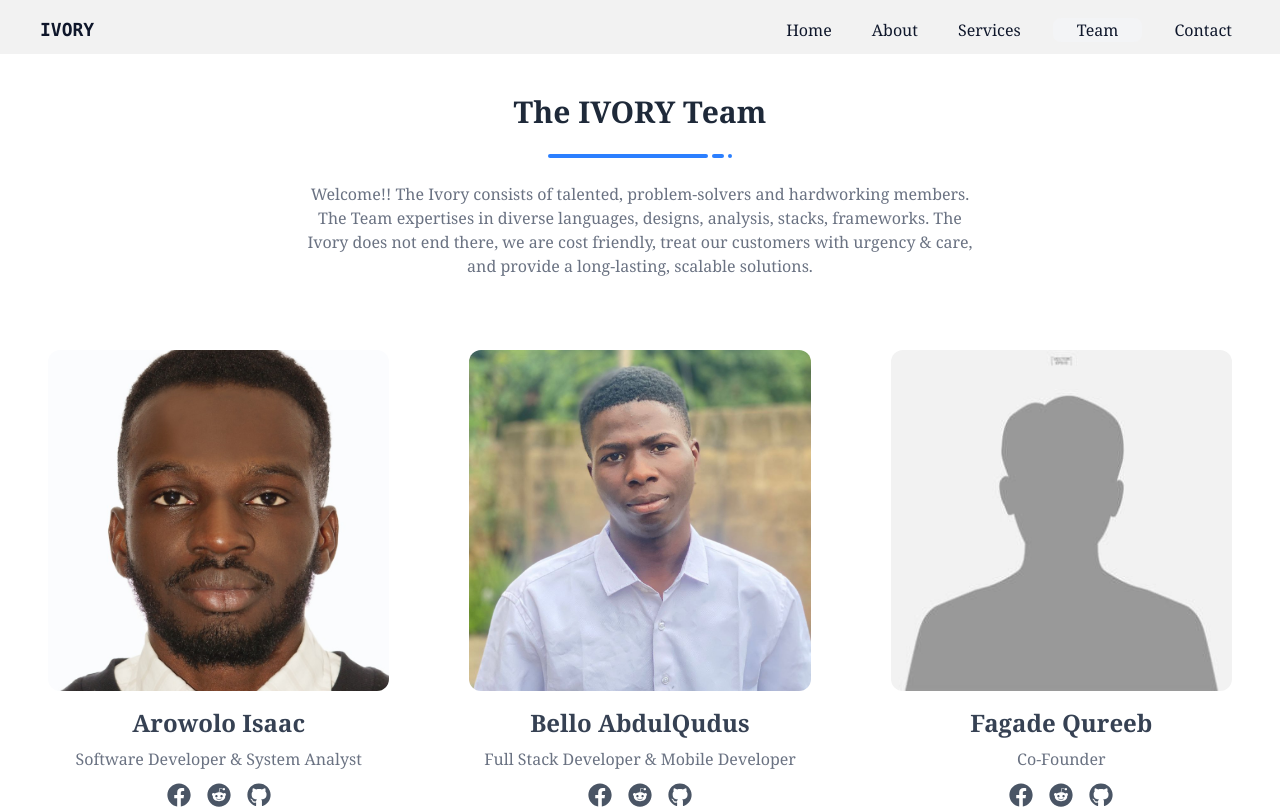
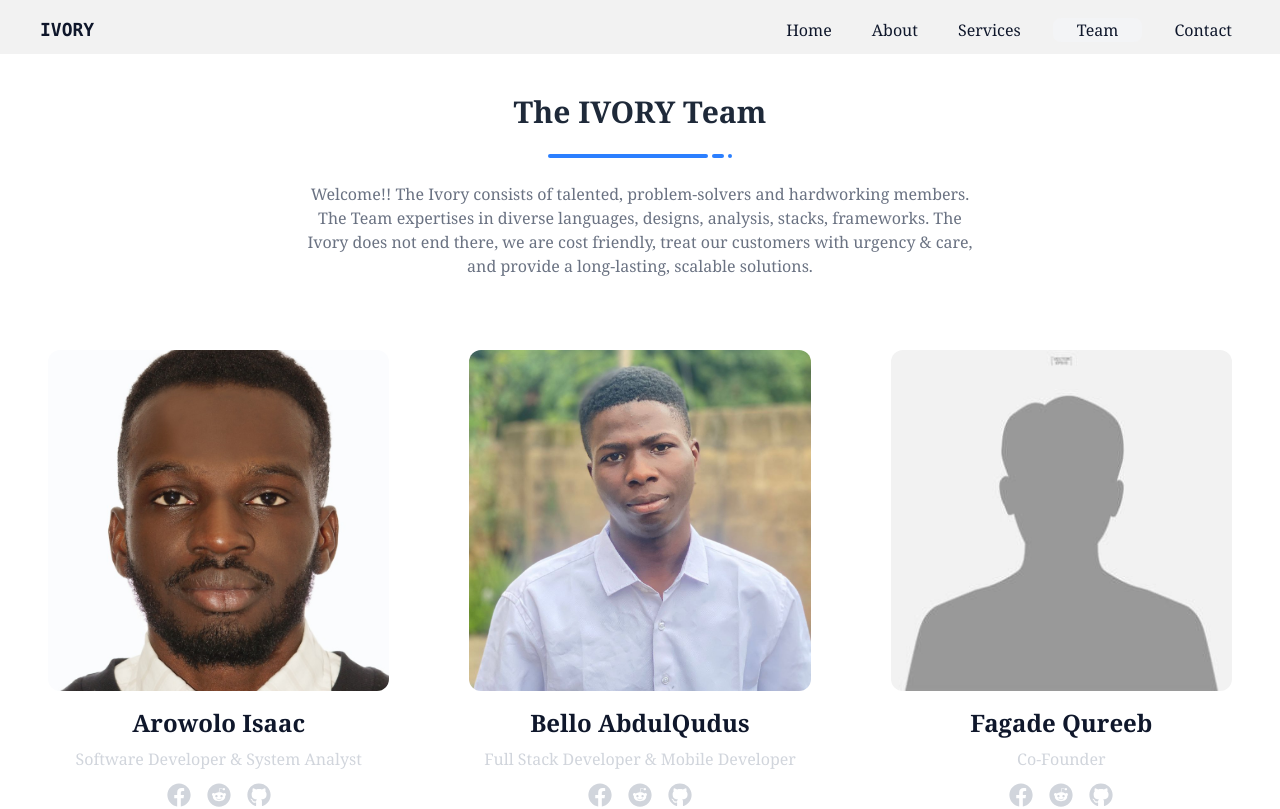
Before and after one commit to Ivory-IT-Company/Portfolio, a React (Vite) app: page /team in a window 1280 px wide. Shown: the top 809 px of the page. Built offline with nearby package versions, Linux system fonts and the light colour scheme.

Commit message:
remove some commented lines

```diff
--- a/src/components/about/sections/Values.jsx
+++ b/src/components/about/sections/Values.jsx
@@ -15,7 +15,7 @@ const Values = () => {
          <motion.h2
             whileHover={{ scaleY: 1.1, transition: { duration: 0.3 } }}
             transition={{ duration: 0.6 }}
-            // hover:p-3 hover:w-fit hover:border hover:border-dashed
+
             className="text-4xl font-bold mb-6 ">
             Our Values
          </motion.h2>
--- a/src/components/about/sections/WhyChooseUs.jsx
+++ b/src/components/about/sections/WhyChooseUs.jsx
@@ -49,7 +49,6 @@ const reasons_dict = [
 
 const WhyChooseUs = () => {
    return (
-      // h-87.5
       <section className="h-fit md:h-160 flex flex-col justify-center px-6 pt-7 md:px-16">
          <div className="text-center mb-6">
             <h2 className="text-3xl font-bold mb-1.5 ">
--- a/src/components/contact/Contact.jsx
+++ b/src/components/contact/Contact.jsx
@@ -3,7 +3,7 @@ import ContactDetail from './contact_feature/ContactDetail'
 
 const Contact = () => {
   return (
-     <div className="flex flex-col h-screen lg:h-200 xl:h-screen items-center gap-6 max-md:justify-between max-md:py-12 md:flex-row lg:px-14">
+     <div className="flex flex-col h-screen lg:h-200 xl:h-screen items-center gap-6 max-md:pt-6 md:flex-row lg:px-14">
         <div className="md:basis-1/2">
            <ContactDetail />
         </div>
--- a/src/components/team/Team.jsx
+++ b/src/components/team/Team.jsx
@@ -30,7 +30,7 @@ const Team = () => {
                {members.map((mem, idx) => (
                   <div
                      key={idx}
-                     className="flex flex-col items-center p-4 sm:p-6 rounded-xl  dark:border-gray-700  transition delay-150 duration-300 ease-in-out hover:-translate-y-1 hover:scale-75 hover:lg:scale-110 hover:bg-gray-500/5  hover:dark:bg-white/5 backdrop-blur-xs">
+                     className="flex flex-col items-center p-2 sm:p-6 rounded-xl border-gray-700 transition delay-150 duration-300 ease-in-out hover:-translate-y-1 hover:scale-60 hover:lg:scale-110 hover:bg-white/5 backdrop-blur-xs">
                      <img
                         className="object-cover w-full rounded-xl aspect-square"
                         src={
@@ -40,18 +40,18 @@ const Team = () => {
                         alt=""
                      />
 
-                     <h1 className="mt-4 text-2xl font-semibold text-gray-700 capitalize dark:text-white">
+                     <h1 className="mt-4 text-2xl font-semibold capitalizetext-white">
                         {mem.Name}
                      </h1>
 
-                     <p className="mt-2 text-gray-500 capitalize dark:text-gray-300">
+                     <p className="mt-2 capitalize text-gray-300">
                         {mem.Role}
                      </p>
 
                      <div className="flex mt-3 -mx-2">
                         {mem.SocialMedia.map((media, index) => (
                            <a
-                              className="mx-2 text-gray-600 transition-colors duration-300 dark:text-gray-300 hover:text-blue-500 dark:hover:text-blue-400"
+                              className="mx-2 transition-colors duration-300 text-gray-300 hover:text-blue-400"
                               key={index}
                               href={media.link}
                               aria-label={media.name}>
--- a/src/main.jsx
+++ b/src/main.jsx
@@ -1,4 +1,3 @@
-import { StrictMode } from 'react';
 import { createRoot } from 'react-dom/client';
 import { BrowserRouter } from 'react-router';
 import './index.css';
```
Also changed, not shown: src/components/about/sections/MissionVision.jsx (+0 -23 lines), src/components/about/sections/WorkProcess.jsx (+0 -38 lines), src/components/common/Header.jsx (+0 -9 lines), src/components/landing/Home.jsx (+0 -48 lines), src/components/services/sections/Technologies.jsx (+0 -19 lines).
